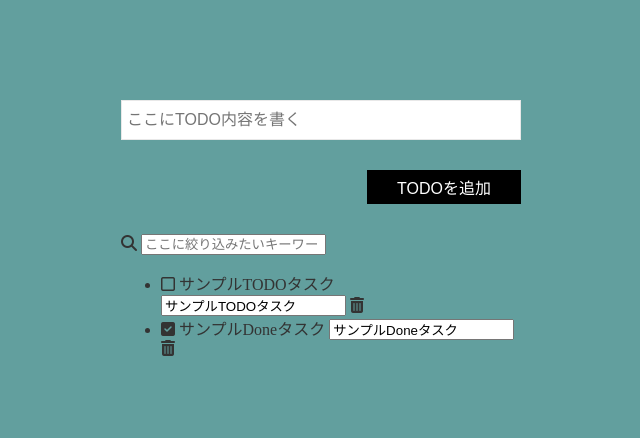
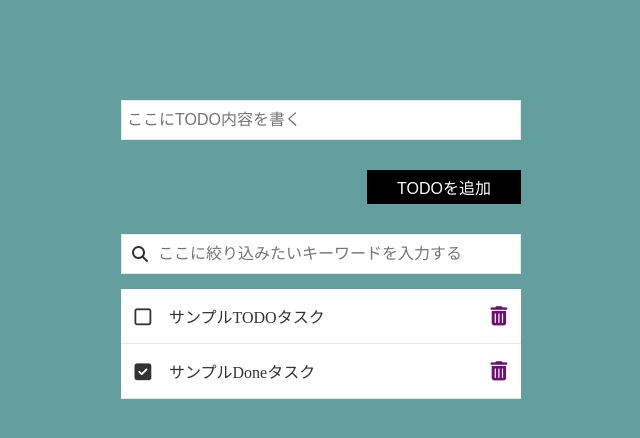
Before and after one commit to Yuma-alt/ToDoListOfJQuery, a plain HTML site: page index.html in a window 1280 px wide. Shown: the whole page, without its empty margins (319-959 px from the left). Drawn offline with nearby package versions, Linux system fonts and the light colour scheme.

Commit message:
レイアウトを全体的に修正

```diff
--- a/app.css
+++ b/app.css
@@ -38,8 +38,87 @@ main{
 }
 .error{
   display: none;
-  color: #e9573E;
+  color: rgb(112, 15, 116);
 }
 .searchBox{
   width: 100%;
+  height: 40px;
+  border: 1px solid #e8e8e8;
+  /* 下記で丸みを帯びるようにしている */
+  /* border-radius: 20px; */
+  margin-bottom: 15px;
+  background: #fff;
+  display: flex;
+  align-items: center;
+  padding: 0 10px;
+  box-sizing: border-box;
 }
+.searchBox__icon{
+  width: 16px;
+  font-size: 18px;
+  margin-right: 5px;
+}
+.searchBox__input{
+  /* 枠に収まるように */
+  width: calc(100% - 30px);
+  height: 100%;
+  /* borderでnoneを設定することで、枠を消す */
+  border: none;
+  box-sizing: border-box;
+  padding: 5px 10px;
+  font-size: 16px;
+}
+.list{
+  /* 下記を設定することで、「・」を消すことができる */
+  list-style: none;
+  padding: 0;
+  margin: 0;
+}
+
+.list__item{
+  /* 要検証 */
+  overflow: hidden;
+  padding: 15px 15px;
+  background: #fff;
+  border-bottom: 1px solid #e8e8e8;
+  /* 下記を設定しないと、動きが堅くなる */
+  transition: .5s transform;
+}
+.list__item:hover{
+  /* カーソル合わせた時に浮くような形にできる */
+  transform: scale(1.02);
+  /* 不要？ */
+  transition: .5s transform;
+}
+.list__item--done{
+  background: #d8d8d8;
+  color: #888;
+}
+.icon-square, .icon-check, .icon-sort, .icon-trash{
+  cursor: pointer;
+  transform: scale(1.2);
+}
+.icon-square:hover, .icon-check:hover, .icon-sort:hover, .icon-trash:hover{
+  transform: scale(1.2);
+  transition: .5s transform;
+}
+.icon-trash{
+  float: right;
+  top: 4px;
+  /* TODOタスクの文字と平行になるように */
+  position: relative;
+  color: rgb(112, 15, 116)
+}
+.icon-square, .icon-check{
+  /* 間隔を空ける */
+  margin-right: 15px;
+}
+.editText{
+  /* テキストボックスを非表示にする */
+  display: none;
+  width: 80%;
+  height: 100%;
+  border: none;
+  padding: 5px 10px;
+  font-size: 16px;
+}
```
